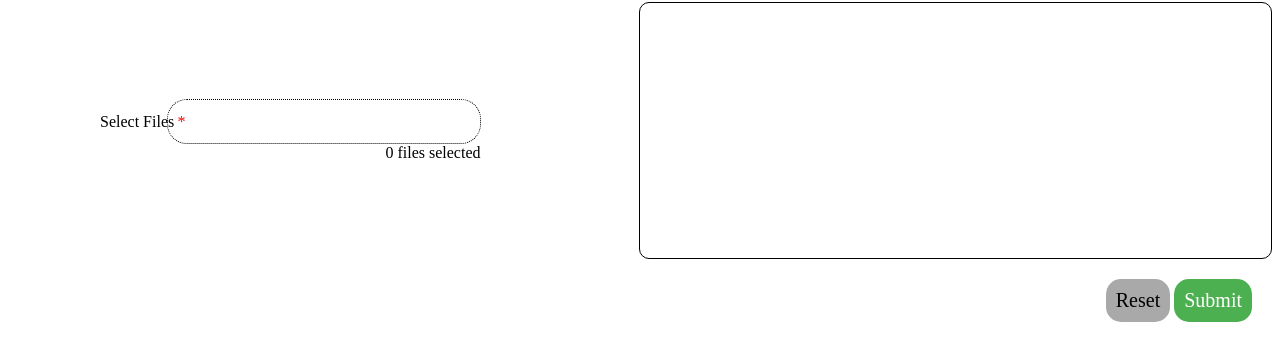
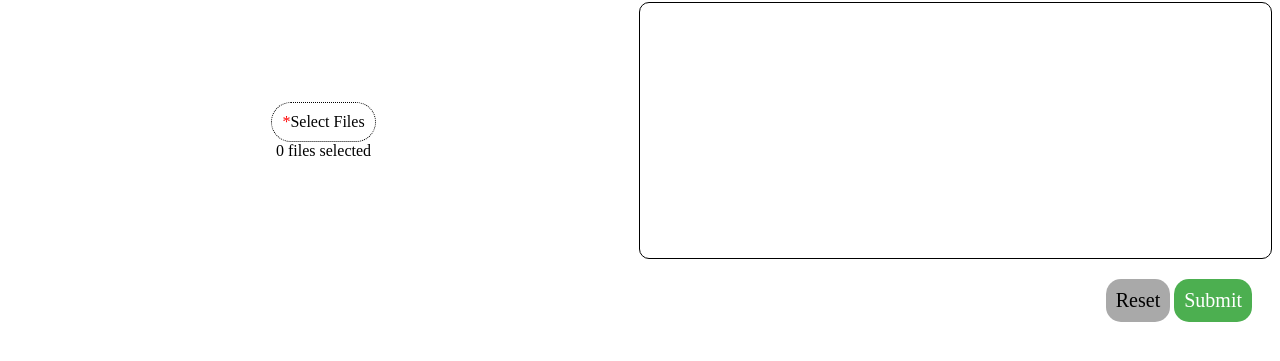
Before and after one commit to jayvenk/FileUpload, a website: page index.html in a window 1280 px wide. Shown: the part 223-584 px from the top of the page. Drawn offline with Linux system fonts and the light colour scheme.

Commit message:
style fix

```diff
--- a/index.css
+++ b/index.css
@@ -116,16 +116,11 @@
 }
 
 #fileCount {
-  text-align: right;
+  text-align: center;
 }
 
 .hidden {
-  visibility: hidden;
-}
-
-#filesSpan label {
-  position: absolute;
-  left: 100px;
+  display: none;
 }
 
 #reset{
```
